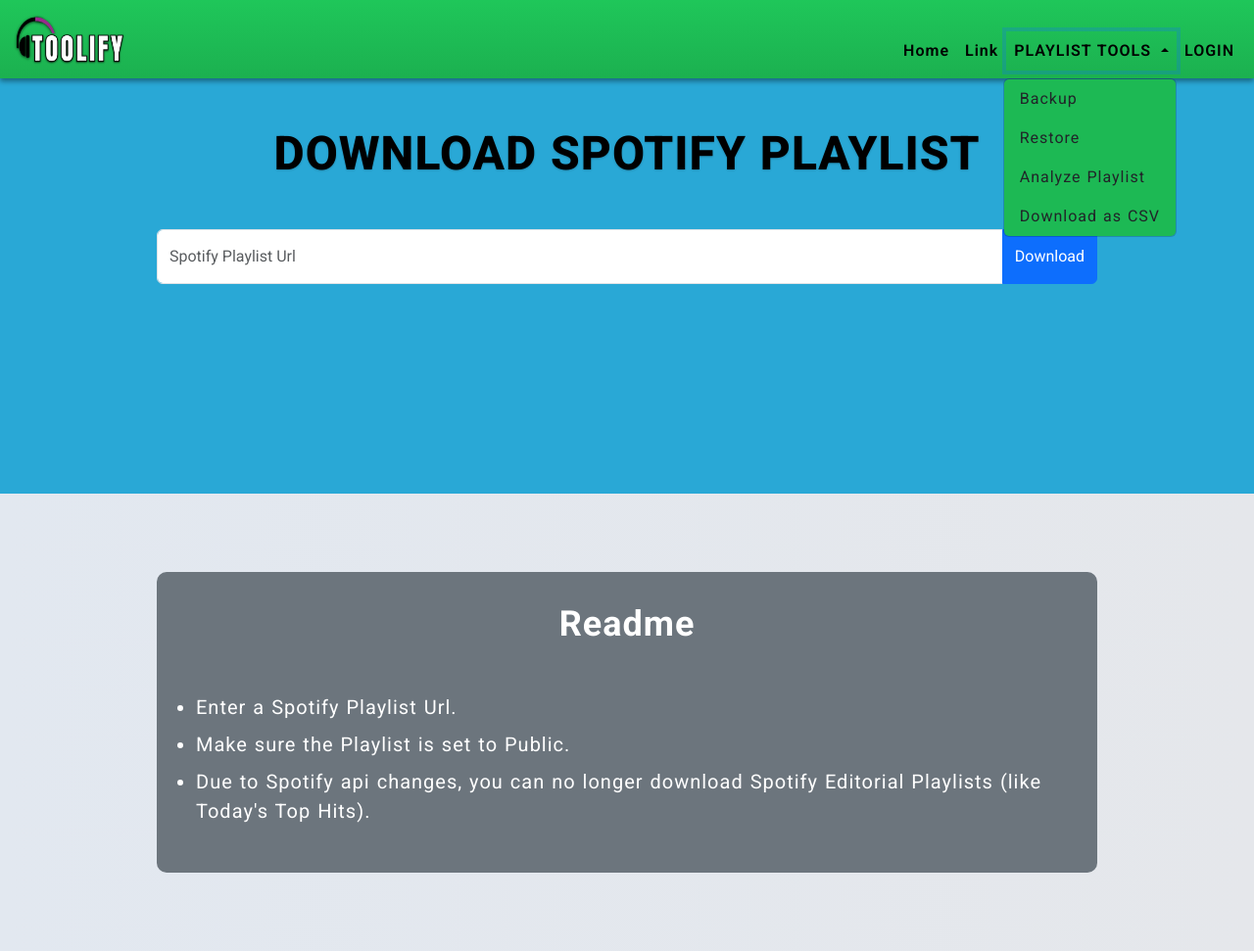
After one commit to Jashanrangpuri/cs50-project, a Python web app: template toolify/templates/download-csv.html in a window 1280 px wide, after a click on "PLAYLIST TOOLS". The commit adds this page. Shown: the whole page at 98% size. Run offline with Jinja, Linux system fonts and the light colour scheme; the template is opened without the code that fills it, so the values that code supplies are empty.

Commit message:
Add Restore and Download_csv features. Also redesign navbar

```diff
--- a/toolify/static/main.css
+++ b/toolify/static/main.css
@@ -35,7 +35,97 @@ main.active {
     overflow: hidden;
 }
 
-header {
+header nav {
+    background-image: linear-gradient(hsl(141, 73%, 45%), hsl(141, 73%, 40%));
+    box-shadow: 0px 3px 5px rgba(0, 0, 0, 0.4);
+}
+
+.logo {
+    user-select: none;
+    -webkit-user-drag: none;
+}
+
+.navbar-toggler,
+.navbar-toggler:focus {
+    border: none;
+    box-shadow: none;
+}
+
+.menu-button {
+    height: 3rem;
+    width: 3rem;
+    padding: 0;
+    border: 2px solid #212121;
+    border-radius: 10px;
+    display: flex;
+    flex-direction: column;
+    justify-content: space-evenly;
+    align-items: center;
+}
+
+.menu-icon {
+    height: 4px;
+    width: 80%;
+    background-color: #212121;
+    border-radius: 5px;
+    transition: transform 0.3s ease-in-out;
+}
+
+.menu-button.active .menu-icon:first-child {
+    transform: translateY(12px) rotate(45deg);
+}
+
+.menu-button.active .menu-icon:nth-child(2) {
+    background-color: transparent;
+}
+
+.menu-button.active .menu-icon:last-child {
+    transform: translateY(-12px) rotate(-45deg);
+}
+
+.nav-link {
+    color: black;
+    font-weight: 600;
+}
+
+.nav-link:is(:hover, :focus, :active) {
+    text-decoration: none;
+    color: #272727;
+}
+
+.dropdown-toggle::after {
+    transition: transform 0.2s ease-in-out;
+}
+
+.dropdown-toggle.show::after {
+    transform: rotate(180deg);
+}
+
+.dropdown-menu {
+    background-color: #1db954;
+    padding: 0;
+    margin-top: 0.5rem !important;
+}
+
+.dropdown-item {
+    padding: 0.5rem 1rem;
+}
+
+.dropdown-menu li:first-child .dropdown-item {
+    border-radius: 5px 5px 0 0;
+}
+
+.dropdown-menu li:last-child .dropdown-item {
+    border-radius: 0 0 5px 5px;
+}
+
+.dropdown-item:is(:hover, :focus, :active) {
+    background-color: #1aa34a;
+    color: black;
+    text-decoration: none;
+}
+
+/* header {
     position: fixed;
     top: 0;
     display: flex;
@@ -55,11 +145,6 @@ header nav {
     justify-content: space-between;
     align-items: center;
     border-bottom: 1px solid #555;
-}
-
-.logo {
-    height: 8vh;
-    user-select: none;
 }
 
 .menu-button {
@@ -130,10 +215,10 @@ header nav {
     justify-content: space-between;
 }
 
-.collapsed-menu ul a:is(:hover, :focus) {
+.collapsed-menu ul a:is(:hover) {
     color: #000;
     text-shadow: 0px 1px 2px rgba(0, 0, 0, 0.2);
-}
+} */
 
 .main-page {
     overflow: auto;
@@ -369,3 +454,10 @@ h3 {
     text-align: center;
     border-radius: inherit;
 }
+
+.csv-upload {
+    background-color: #dda15e;
+    min-height: 50vh;
+    margin-top: 4rem;
+    padding: 1rem 0rem;
+}
--- /dev/null
+++ b/toolify/templates/download-csv.html
@@ -0,0 +1,42 @@
+{% extends "layout.html" %}
+
+{% block title %} CSV Download {% endblock %}
+
+{% block main %}
+<section class="provide-playlist">
+    <h2>Download Spotify Playlist</h2>
+    <form action="/download-csv" method="post">
+        <div class="input-group w-75 mx-auto">
+            <input type="text" id="playlist-link" class="form-control" autocomplete="off" name="playlist" placeholder="Spotify Playlist Url" />
+            <button type="submit" id="playlist-submit" class="btn btn-primary">Download</button>
+        </div>
+        <p class="form-error">{{ message }}</p>
+    </form>
+</section>
+<section class="instructions bg-secondary">
+    <h3>Readme</h3>
+    <ul>
+        <li>Enter a Spotify Playlist Url.</li>
+        <li>Make sure the Playlist is set to Public.</li>
+        <li>Due to Spotify api changes, you can no longer download Spotify Editorial Playlists (like Today's Top Hits).</li>
+    </ul>
+</section>
+{% endblock %}
+
+{% block script %}
+
+<script>
+    input = document.querySelector('#playlist-link');
+    error_message = document.querySelector('.form-error');
+    document.querySelector('#playlist-submit').addEventListener('click', function(event) {
+        if (!input.value) {
+            event.preventDefault();
+            error_message.innerHTML = 'Please Provide a Spotify Playlist link';
+        }
+    });
+    input.addEventListener('input', function() {
+        error_message.innerHTML = '';
+    });
+</script>
+
+{% endblock %}
--- a/toolify/templates/layout.html
+++ b/toolify/templates/layout.html
@@ -13,34 +13,47 @@
 
     <body>
         <header>
-            <nav>
-                <a href="/">
-                    <img src="../static/logo.png" alt="Toolify Logo" class="logo" />
-                </a>
-                <button class="menu-button" type="button" aria-label="Toggle navigation menu">
-                    <div class="menu-icon"></div>
-                    <div class="menu-icon"></div>
-                    <div class="menu-icon"></div>
-                </button>
+            <nav class="navbar navbar-expand-lg fixed-top">
+                <div class="container-fluid align-items-end">
+                    <a class="navbar-brand" href="/"><img src="../static/logo.png" alt="Toolify Logo" class="logo" height="54" width="120" /></a>
+                    <button class="navbar-toggler" type="button" data-bs-toggle="collapse" data-bs-target="#navbarScroll" aria-controls="navbarScroll" aria-expanded="false" aria-label="Toggle navigation">
+                        <span class="menu-button">
+                            <div class="menu-icon"></div>
+                            <div class="menu-icon"></div>
+                            <div class="menu-icon"></div>
+                        </span>
+                    </button>
+                    <div class="collapse navbar-collapse" id="navbarScroll">
+                        <ul class="navbar-nav ms-auto my-2 my-lg-0 navbar-nav-scroll">
+                            <li class="nav-item">
+                                <a class="nav-link" aria-current="page" href="#">Home</a>
+                            </li>
+                            <li class="nav-item">
+                                <a class="nav-link" href="#">Link</a>
+                            </li>
+                            <li class="nav-item dropdown">
+                                <a class="nav-link dropdown-toggle" href="#" role="button" data-bs-toggle="dropdown" aria-expanded="false"> PLAYLIST TOOLS </a>
+                                <ul class="dropdown-menu dropdown-menu-end">
+                                    <li><a class="dropdown-item" href="/backup">Backup</a></li>
+                                    <li><a class="dropdown-item" href="/restore">Restore</a></li>
+                                    <li><a class="dropdown-item" href="/analyze-playlist">Analyze Playlist</a></li>
+                                    <li><a class="dropdown-item" href="/download-csv">Download as CSV</a></li>
+                                </ul>
+                            </li>
+                            {% if "access_token" not in session %}
+                            <li>
+                                <a class="nav-link active" href="/login">LOGIN</a>
+                            </li>
+                            {% endif %}
+                        </ul>
+                    </div>
+                </div>
             </nav>
-            <section class="collapsed-menu">
-                <ul>
-                    <li>
-                        <a href="#">PLAYLIST TOOLS <span>&#65310;</span></a>
-                    </li>
-                    <li>
-                        <a href="#">BYE <span>&#65310;</span></a>
-                    </li>
-                </ul>
-            </section>
         </header>
         <main>{% block main %}{% endblock %}</main>
         <script src="https://cdn.jsdelivr.net/npm/bootstrap@5.3.7/dist/js/bootstrap.bundle.min.js" integrity="sha384-ndDqU0Gzau9qJ1lfW4pNLlhNTkCfHzAVBReH9diLvGRem5+R9g2FzA8ZGN954O5Q" crossorigin="anonymous"></script>
         <script>
             document.querySelector(".menu-button").addEventListener("click", function () {
-                const menu = document.querySelector(".collapsed-menu");
-                menu.classList.toggle("active");
-
                 document.querySelector(".menu-button").classList.toggle("active");
                 document.querySelector("body").classList.toggle("active");
                 document.querySelector("main").classList.toggle("active");
```
Also changed, not shown: toolify/app.py (+174 -32 lines), toolify/helpers.py (+31 -1 lines), toolify/templates/restore.html (added, +47 -0 lines).
